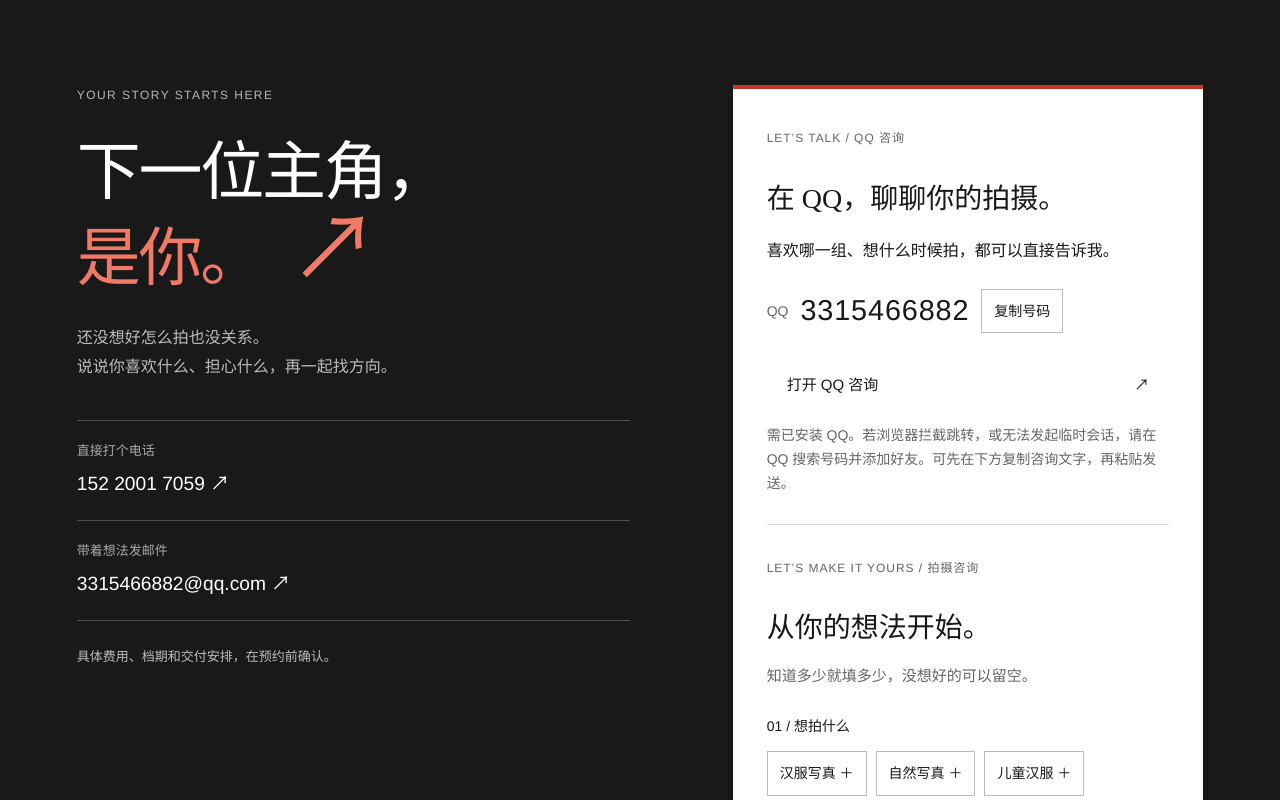
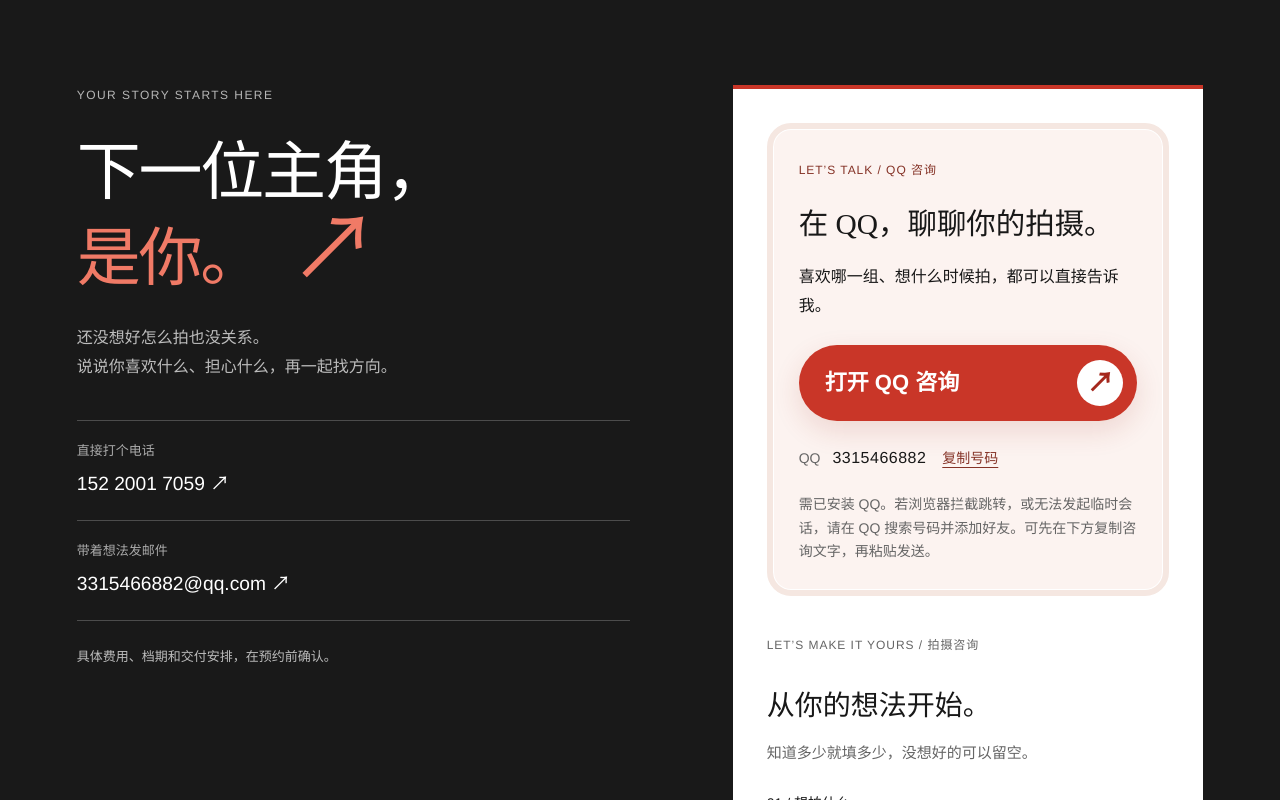
Before and after one commit to jz7930565-design/zhongjialun-photography, a Next.js app: page / in a window 1280 px wide. Shown: the part 8120-8920 px from the top of the page. Built offline with nearby package versions, Linux system fonts and the light colour scheme.

Commit message:
Fix qq-contact primary action contrast and hierarchy

```diff
--- a/app/globals.css
+++ b/app/globals.css
@@ -298,13 +298,22 @@ footer { background: #191919; color: #eee; padding: 0 4vw; overflow: hidden; }
   .lightbox-controls { gap: 8px; padding-inline: 10px; bottom: max(22px,env(safe-area-inset-bottom)); }
   .lightbox-controls button,.lightbox-controls a { padding: 10px 9px; font-size: .8125rem; }
 }
-.qq-contact { padding-bottom: 28px; margin-bottom: 28px; border-bottom: 1px solid var(--line); scroll-margin-top: 100px; }
+.qq-contact { padding: 26px; margin-bottom: 34px; background: #fcf3f0; border-radius: 24px; border: 6px solid #f5e7e1; box-shadow: inset 0 0 0 1px #fff; scroll-margin-top: 100px; }
+.qq-contact .inquiry-label { color: #853327; }
+.inquiry .qq-contact h3 { margin-top: 14px; font-size: clamp(1.4rem,2.3vw,1.85rem); }
 .qq-contact>p { margin-top: 12px; }
-.qq-number { display: flex; align-items: center; flex-wrap: wrap; gap: 12px; margin: 20px 0; }
+.qq-number { display: flex; align-items: center; flex-wrap: wrap; gap: 8px 12px; margin: 16px 0 0; }
 .qq-number>span { font-size: .875rem; color: var(--muted); }
-.qq-number strong { font-size: clamp(1.3rem,3vw,1.8rem); font-weight: 500; letter-spacing: .03em; user-select: all; }
-.qq-number button { background: transparent; color: var(--ink); border: 1px solid #bbb; min-height: 44px; padding: 8px 12px; font-size: .875rem; }
-.qq-open { width: 100%; display: flex; justify-content: space-between; }
+.qq-number strong { font-size: 1rem; font-weight: 500; letter-spacing: .03em; user-select: all; }
+.qq-number button { background: transparent; color: #853327; border: 0; min-height: 44px; padding: 8px 4px; font-size: .875rem; text-decoration: underline; text-underline-offset: 4px; }
+.qq-open { width: 100%; display: flex; justify-content: space-between; min-height: 76px; margin-top: 24px; padding: 12px 14px 12px 26px; gap: 12px; border-radius: 999px; background: #c93628; color: #fff; font-size: clamp(1.125rem,2vw,1.375rem); font-weight: 600; box-shadow: 0 10px 28px rgb(157 42 26 / 14%); transition: transform 240ms cubic-bezier(.32,.72,0,1); }
+.qq-open-arrow { display: grid; place-items: center; flex: 0 0 46px; height: 46px; border-radius: 50%; background: #fff; color: #a5281d; font-size: 1.65rem; transition: transform 240ms cubic-bezier(.32,.72,0,1); }
+@media(hover:hover) { .qq-open:hover { background: #a5281d; transform: translateY(-2px); } .qq-open:hover .qq-open-arrow { transform: translate(2px,-1px); } }
+.qq-open:active { transform: scale(.98); }
+.qq-open:focus-visible { outline: 3px solid #181818; outline-offset: 5px; }
+.inquiry .inquiry-copy { background: #242424; }
+.inquiry .inquiry-copy:hover { background: #444; }
+@media(max-width:700px) { .qq-contact { padding: 20px 14px; border-width: 4px; } .qq-open { padding-left: 20px; min-height: 70px; } .qq-open-arrow { flex-basis: 40px; height: 40px; } }
 .qq-contact .qq-help,.qq-status { font-size: .875rem; line-height: 1.7; color: var(--muted); }
 .qq-status:empty { display: none; }
 /* Four albums: full-image covers with quiet, consistent editorial labels. */
--- a/app/page.tsx
+++ b/app/page.tsx
@@ -218,11 +218,11 @@ export default function Home() {
             <span className="inquiry-label">LET’S TALK / QQ 咨询</span>
             <h3 id="qq-heading">在 QQ，聊聊你的拍摄。</h3>
             <p>喜欢哪一组、想什么时候拍，都可以直接告诉我。</p>
-            <div className="qq-number"><span>QQ</span><strong>{qqNumber}</strong><button type="button" onClick={copyQqNumber}>复制号码</button></div>
             <a className="button qq-open" href={qqDesktopLink} onClick={(event) => {
               event.currentTarget.href = /Android|iPhone|iPad|iPod/i.test(navigator.userAgent) || (navigator.platform === "MacIntel" && navigator.maxTouchPoints > 1) ? qqMobileLink : qqDesktopLink;
               setQqStatus("正在尝试打开 QQ；若没有响应，请复制号码后在 QQ 中搜索。");
-            }}>打开 QQ 咨询 <span aria-hidden="true">↗</span></a>
+            }}><span>打开 QQ 咨询</span><span className="qq-open-arrow" aria-hidden="true">↗</span></a>
+            <div className="qq-number"><span>QQ</span><strong>{qqNumber}</strong><button type="button" onClick={copyQqNumber}>复制号码</button></div>
             <p className="qq-help">需已安装 QQ。若浏览器拦截跳转，或无法发起临时会话，请在 QQ 搜索号码并添加好友。可先在下方复制咨询文字，再粘贴发送。</p>
             <p className="qq-status" role="status">{qqStatus}</p>
           </section>
```
Also changed, not shown: 2 other files (tests, documents, lock files or other folders).
